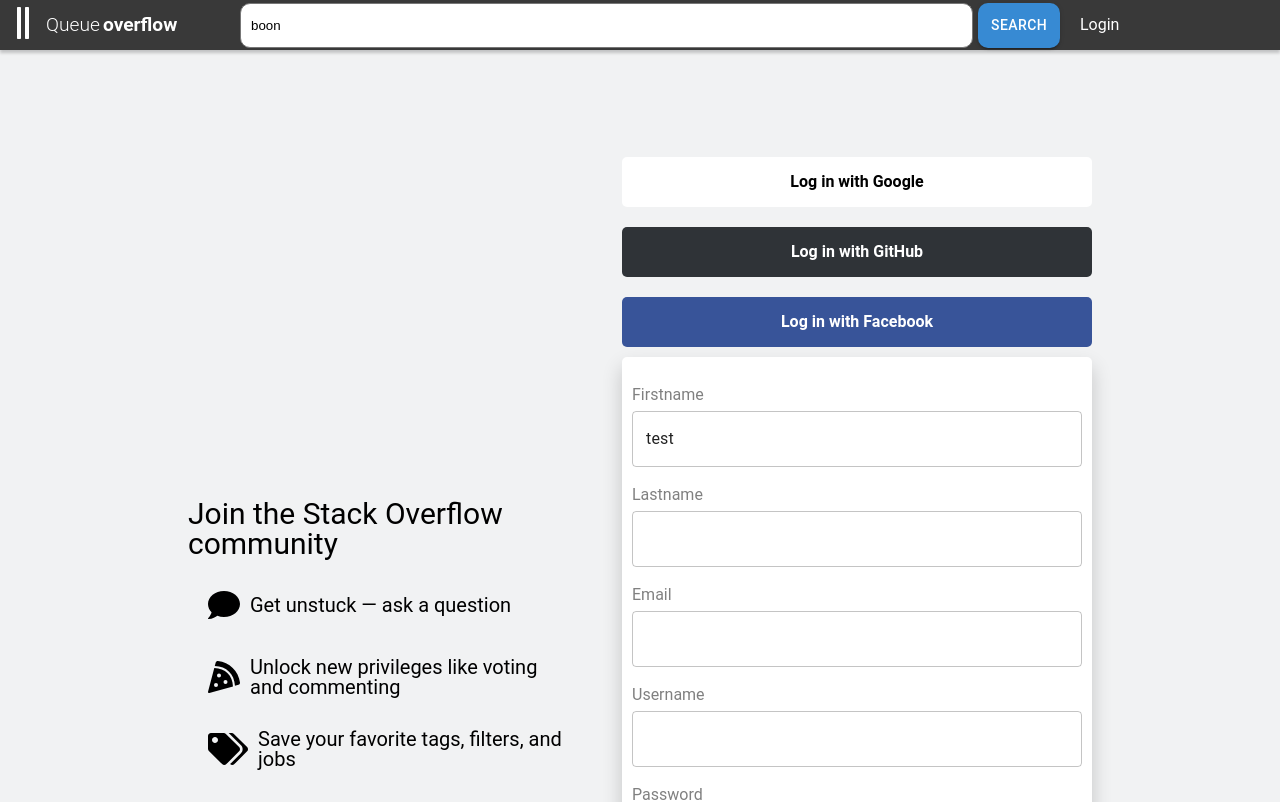
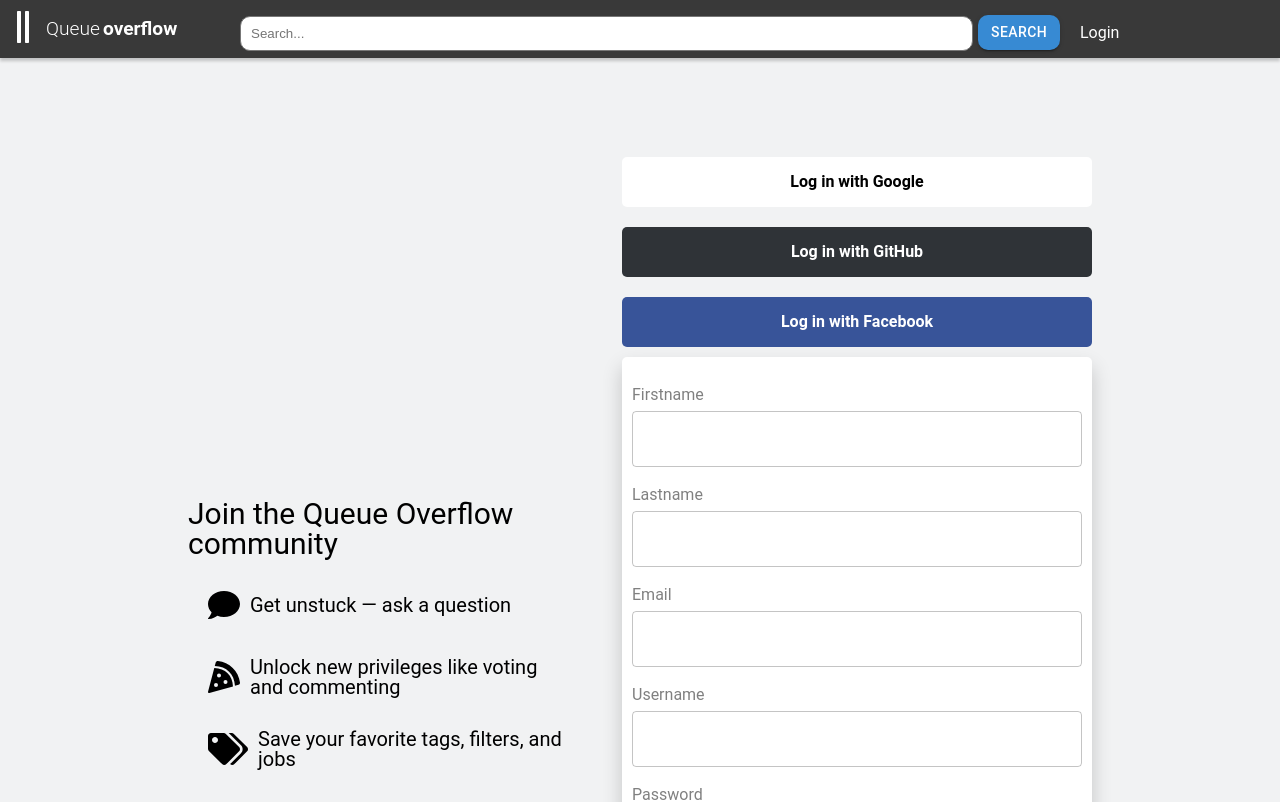
Before and after one commit to titichayajojo/Queue-overflow-project, a React (Create React App) app: page /SignUp in a window 1280 px wide. Shown: the top 802 px of the page. Built offline with nearby package versions, Linux system fonts and the light colour scheme.

Commit message:
:bug:  fixing bug

```diff
--- a/src/Components/Button/TabBar.js
+++ b/src/Components/Button/TabBar.js
@@ -23,7 +23,8 @@
       {/* <div style={{ color: "balck" }}>Questions</div> */}
       <div
         style={{
-          color: "#C1C1C2",
+          color: curButton === props.title ? "white" : "#C1C1C2",
+
           padding: 10,
           paddingLeft: 50,
           fontSize: 20,
--- a/src/Components/Header/Header.js
+++ b/src/Components/Header/Header.js
@@ -56,7 +56,7 @@
 
 function Header() {
   const history = useHistory();
-  const [search, setSearch] = useState("boon");
+  const [search, setSearch] = useState("");
 
   const searchHandler = (text) => {
     history.push({
@@ -90,8 +90,8 @@
           placeholder="Search..."
           style={{
             backgroundColor: "white",
-            margin: 0,
-            height: 45,
+
+            height: 35,
             borderRadius: 10,
           }}
         ></SearchInput>
@@ -101,7 +101,8 @@
           }}
           variant="contained"
           style={{
-            height: 45,
+            marginTop: 8,
+            height: 35,
             marginLeft: 5,
             borderRadius: 10,
             backgroundColor: "#378AD3",
@@ -111,7 +112,9 @@
         </ColorButton>
       </div>
 
-      <ProfileLink to="/LoginPage">Login</ProfileLink>
+      <ProfileLink to="/LoginPage" style={{ marginTop: 8 }}>
+        Login
+      </ProfileLink>
     </StyledHeader>
   );
 }
--- a/src/Container/TagPage.js
+++ b/src/Container/TagPage.js
@@ -9,8 +9,10 @@
 import AccountCircle from "@mui/icons-material/AccountCircle";
 import ToggleButton from "@mui/material/ToggleButton";
 import ToggleButtonGroup from "@mui/material/ToggleButtonGroup";
+import { Link, useHistory, useLocation } from "react-router-dom";
 import Grid from "@mui/material/Grid";
 import { useEffect, useState } from "react";
+import { SearchInput } from "../Components/Input/Inputs";
 const TagPage = (props) => {
   const [items, setitems] = useState(props.tags);
   const [text, setText] = useState("");
@@ -32,7 +34,7 @@
     <div className={classes.column} style={{ marginLeft: 10, marginTop: 100 }}>
       <div
         className={classes.heading1}
-        style={{ fontFamily: "inherit", fontWeight: "bold" }}
+        style={{ fontFamily: "inherit", fontWeight: "bold", color: "#C1C1C2" }}
       >
         Tags
       </div>
@@ -42,13 +44,10 @@
           style={{ marginTop: 20, fontFamily: "inherit" }}
           className={classes.heading2}
         >
-          <p>
+          <p style={{ color: "#C1C1C2" }}>
             A tag is a keyword or label that categorizes your question with
             other, similar questions. Using the right tags makes it easier for
             others to find and answer your question.
-          </p>
-          <p style={{ marginTop: 20, color: "#009FD5" }}>
-            Show all tag synonyms
           </p>
         </article>
         <div
@@ -59,16 +58,21 @@
             marginTop: 10,
           }}
         >
-          <TextField
-            style={{ backgroundColor: "white", borderRadius: 20, width: 400 }}
-            id="outlined-multiline-flexible"
-            placeholder="Filter by tags"
-            value={text}
+          <SearchInput
             onChange={(chunk) => {
               setText(chunk.target.value);
             }}
-          />
-          <ToggleButtonGroup
+            value={text}
+            type="text"
+            placeholder="Filter by tags"
+            style={{
+              backgroundColor: "white",
+              width: 500,
+              height: 35,
+              borderRadius: 10,
+            }}
+          ></SearchInput>
+          {/* <ToggleButtonGroup
             color="primary"
             style={{ backgroundColor: "white", marginRight: 50 }}
             exclusive
@@ -76,7 +80,7 @@
             <ToggleButton value="web">Popular</ToggleButton>
             <ToggleButton value="android">Name</ToggleButton>
             <ToggleButton value="ios">New</ToggleButton>
-          </ToggleButtonGroup>
+          </ToggleButtonGroup> */}
         </div>
         <Grid
           container
@@ -105,7 +109,7 @@
                   >
                     <div
                       style={{
-                        backgroundColor: "#E1ECF4",
+                        backgroundColor: "#3E4A52",
                         position: "absolute",
                         paddingTop: 5,
                         paddingBottom: 5,
@@ -116,7 +120,15 @@
                         left: 20,
                       }}
                     >
-                      <div className={classes.tagName}>{item.title}</div>
+                      <Link to={`/?choice=Questions&input=${item.title}`}>
+                        <div
+                          onclick={() => {}}
+                          className={classes.tagName}
+                          style={{ color: "#9CC3DB", cursor: "pointer" }}
+                        >
+                          {item.title}
+                        </div>
+                      </Link>
                     </div>
                     <article
                       lang="en"
@@ -126,7 +138,7 @@
                         padding: 25,
                       }}
                     >
-                      <p style={{ color: "white" }}>{item.description}</p>
+                      <p style={{ color: "#C1C1C2" }}>{item.description}</p>
                     </article>
                   </div>
                 </Grid>
--- a/src/QuestionPage.js
+++ b/src/QuestionPage.js
@@ -118,13 +118,13 @@
         <div className={classes.menubar}>
           <div
             className={classes.heading1}
-            style={{ marginTop: 40, marginLeft: 40 }}
+            style={{ marginTop: 40, marginLeft: 40, color: "#C1C1C2" }}
           >
             Home
           </div>
           <div
             className={classes.heading1}
-            style={{ marginTop: 40, marginLeft: 40 }}
+            style={{ marginTop: 40, marginLeft: 40, color: "#C1C1C2" }}
           >
             PUBLIC
           </div>
@@ -139,7 +139,7 @@
               style={{ margin: 10 }}
             />
             <div className={classes.heading1} style={{}}>
-              Stack Overflow
+              Queue Overflow
             </div>
           </div>
 
@@ -164,7 +164,9 @@
 
           {data != null && curButton === "Questions" && (
             <HeaderRow>
-              <StyledHeader>Top Questions</StyledHeader>
+              <StyledHeader style={{ color: "#C1C1C2" }}>
+                Top Questions
+              </StyledHeader>
               <BlueButton to={"/AskPage"}>Ask&nbsp;Question</BlueButton>
             </HeaderRow>
           )}
--- a/src/QuestionPage.module.css
+++ b/src/QuestionPage.module.css
@@ -55,6 +55,9 @@
     width:15%;
     background-color:#2D2D2D;
     position:fixed;
+    border-style: solid;
+    border-color: grey;
+    border-right-width: 2px;
 
   }
 
--- a/src/Screens/LoginPage.js
+++ b/src/Screens/LoginPage.js
@@ -11,6 +11,7 @@
 import { useState, useEffect } from "react";
 import ClipLoader from "react-spinners/ClipLoader";
 import { css } from "@emotion/react";
+import { useHistory } from "react-router-dom";
 const buttons = [
   {
     name: "Log in with Google",
@@ -33,6 +34,7 @@
   const [password, setPassword] = useState("");
   const [loading, setLoading] = useState(false);
   const dispatch = useDispatch();
+  let history = useHistory();
 
   const loginHandler = (props) => {
     var headers = {};
@@ -54,6 +56,7 @@
         if (jsonResponse != null) {
           setLoading(false);
           alert("Login successful");
+          history.push("/home");
           dispatch(counterActions.setToken(jsonResponse.token));
         } else {
           setLoading(false);
@@ -81,7 +84,7 @@
 
           <div className={classes.inputBox}>
             <TextInput
-              title={"Email"}
+              title={"Username"}
               value={userName}
               setValue={setUserName}
             />
--- a/src/Screens/SignUp.js
+++ b/src/Screens/SignUp.js
@@ -16,7 +16,7 @@
 import { css } from "@emotion/react";
 import { useSelector, useDispatch } from "react-redux";
 //Register case
-
+import { useHistory } from "react-router-dom";
 const features = [
   {
     titile: "Get unstuck — ask a question",
@@ -54,7 +54,8 @@
 ];
 
 const SignUp = (props) => {
-  const [firstName, setFirstName] = useState("test");
+  let history = useHistory();
+  const [firstName, setFirstName] = useState("");
   const [lastName, setLastName] = useState("");
   const [email, setEmail] = useState("");
   const [userName, setUserName] = useState("");
@@ -85,6 +86,7 @@
         setLoading(false);
         if (jsonResponse) {
           alert("Register successfully");
+          history.push("/LoginPage");
         } else {
           alert("please check your email and password and try again or plesae");
         }
@@ -96,7 +98,7 @@
       <div className={classes.leftMain}>
         <div style={{ marginTop: 400 }}>
           <div style={{ fontSize: 30 }} className={classes.font}>
-            Join the Stack Overflow community
+            Join the Queue Overflow community
           </div>
           {features.map((item) => {
             return (
@@ -120,7 +122,7 @@
           className={classes.font}
         >
           Collaborate and share knowledge with a private group for FREE. Get
-          Stack Overflow for Teams free for up to 50 users.
+          Queue Overflow for Teams free for up to 50 users.
         </div>
       </div>
       <div className={classes.rightMain}>
```
